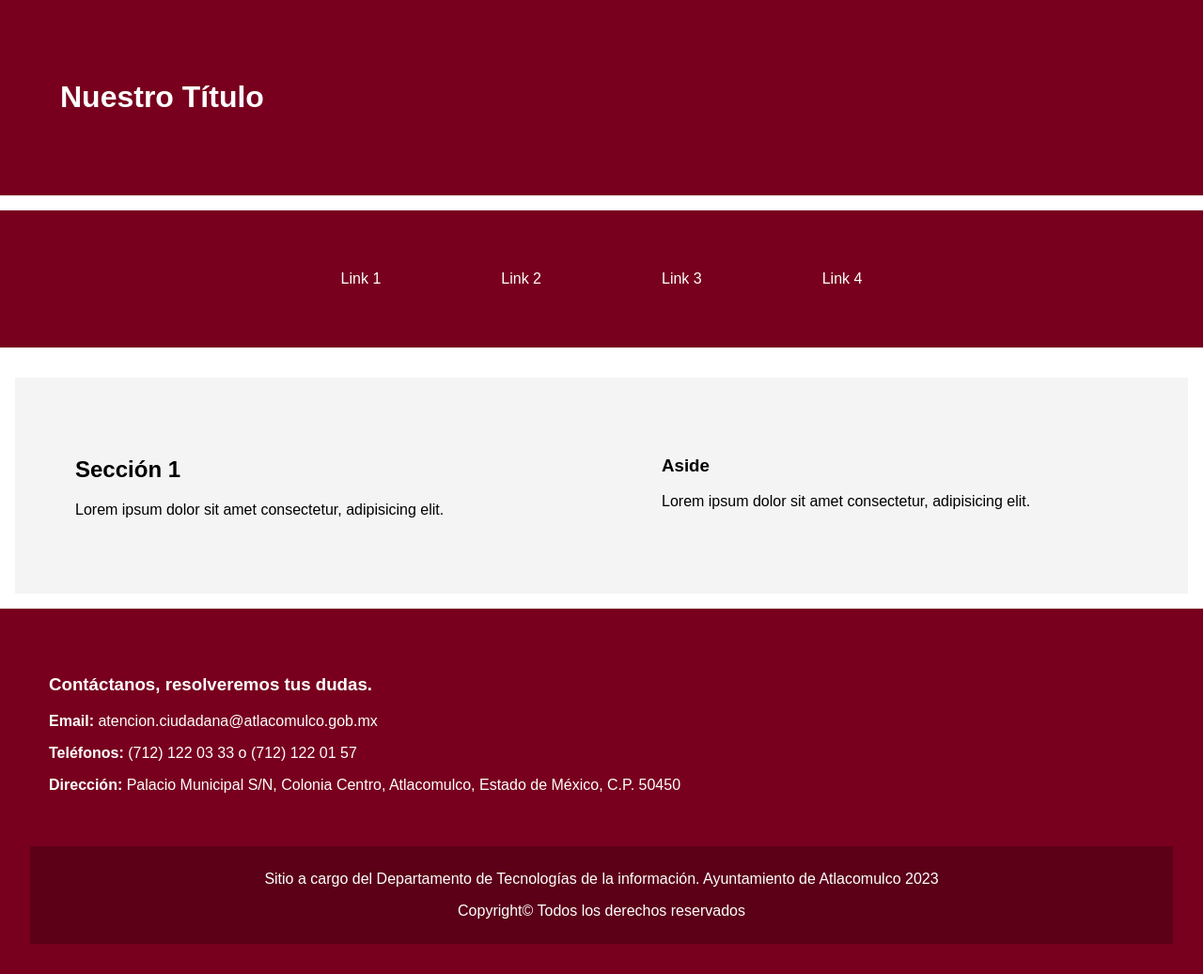
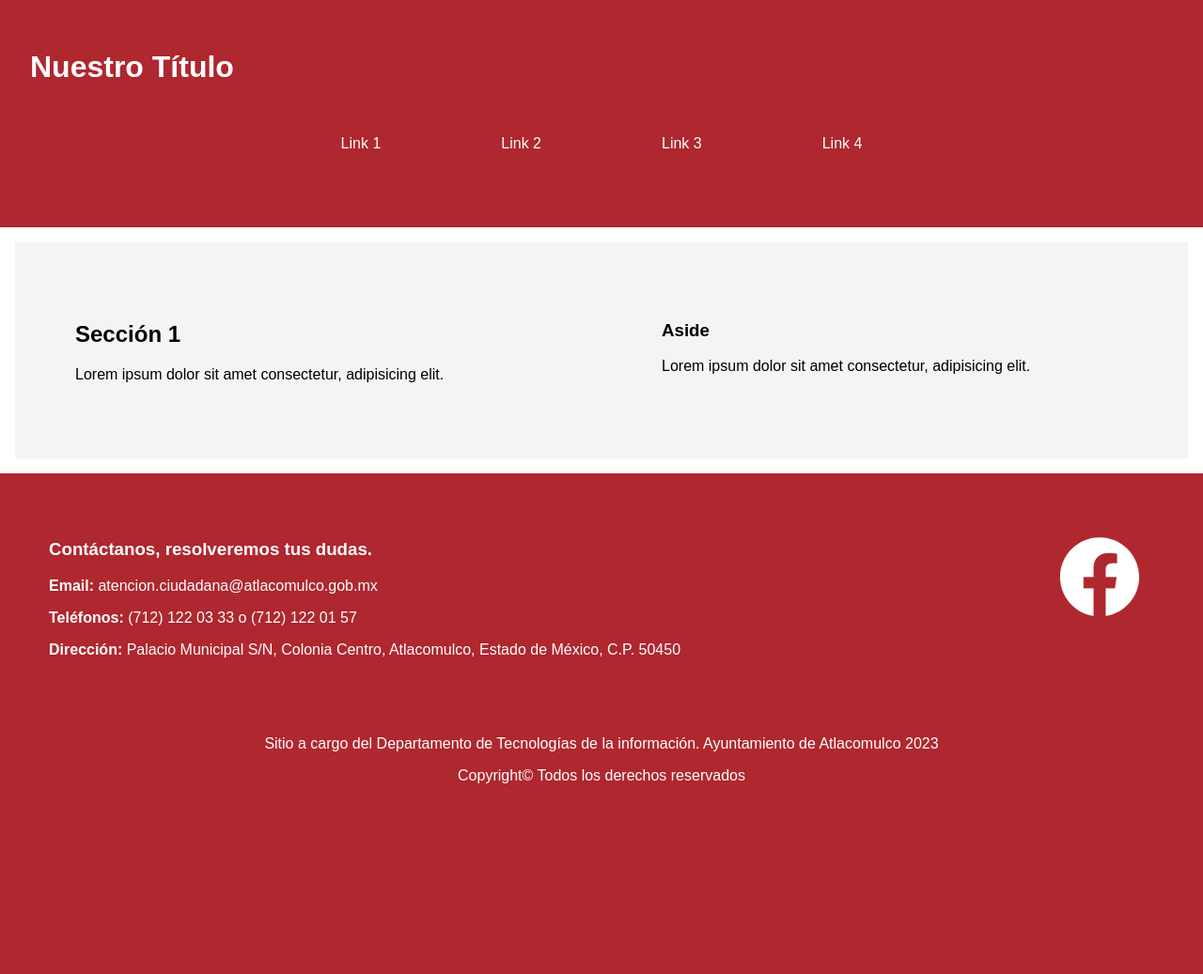
Before and after one commit to Azarel39/atlacomulco_pruebas, a PHP site: page / in a window 1280 px wide. Shown: the whole page at 94% size. After the commit the page ends 834 px from the top, so only its background shows below. Run offline with PHP 8.4, Linux system fonts and the light colour scheme.

Commit message:
actualizacion de footer

```diff
--- a/css/style.css
+++ b/css/style.css
@@ -1,6 +1,18 @@
+:root
+{
+    /*CUSTOMS PROPIETERIS*/
+    --blanco: #ffffff;
+    --obscuro: #212121;
+    --primario: #ffc107;
+    --secundario: #0097a7;
+    --gris: #757575;
+    --gobierno: #9D2449;
+    --mor:#AF272F;
+}
+
 @media screen and (max-width: 1024px) {
     body {
-        background-color: #f0f0f0;
+        background-color: var(--blanco);
     }
     .container {
         width: 90%;
@@ -10,7 +22,7 @@
 
 @media screen and (max-width: 767px) {
     body {
-        background-color: #e0e0e0;
+        background-color: var(--blanco);
     }
     .container {
         width: 95%;
@@ -22,10 +34,10 @@
 
 @media screen and (max-width: 480px) {
     body {
-        background-color: #d0d0d0;
+        background-color: var(--blanco);
     }
     .container {
-        width: 100%;
+        max-width: 100%;
         padding: 10px;
     }
     .menu {
@@ -42,16 +54,16 @@ body {
 }
 
 header {
-    background: rgb(120, 0, 30);
+    background: var(--mor);
     color: white;
-    padding: 4rem;
+    padding: 2rem;
 }
 
 nav ul {
     display: flex;
     justify-content: center;
-    background: rgb(120, 0, 30);
-    padding: 4rem;
+    background: var(--mor);
+    padding: 2rem;
     list-style: none;
 }
 
@@ -83,7 +95,8 @@ aside {
 }
 
 footer {
-    background: rgb(120, 0, 30);
+    position: relative;
+    background: var(--mor);
     color: white;
     text-align: center;
     padding: 2rem;
@@ -104,9 +117,53 @@ footer {
 
 .footer-bottom {
     flex: 1;
-    background-color: rgb(91, 0, 23);
+    background-color: var(--mor);
     padding: 10px;
     margin-top: 20px;
+}
+
+footer .icon-redes{
+    display: flex;
+    align-items: center;
+    justify-content: center;
+    margin: 10px 0;
+    text-align: center;
+    flex-wrap: wrap;
+}
+footer .icon-redes li {
+    list-style: none;
+}
+
+footer .icon-redes li a {
+    font-size: 6rem;
+    color: var(--blanco);
+    margin: 0 10px;
+    display: inline-block;
+    transition: 0.5s;
+}
+
+footer .icon-redes li a:hover{
+    transform: translateY(-10px);
+}
+
+.wave-container {
+    position: relative;
+    width: 100%;
+    overflow: hidden;
+    line-height: 0;
+}
+.wave {
+    position: absolute;
+    bottom: 100%;
+    left: 0;
+    width: 100%;
+    height: 100px;
+    animation: waveAnimation 6s infinite linear;
+}
+
+@keyframes waveAnimation {
+    0% { transform: translateX(0); }
+    100% { transform: translateX(-50%); }
 }
 
 @media screen and (max-width: 768px) {
--- a/index.html
+++ b/index.html
@@ -11,8 +11,6 @@
     <body>
         <header>
             <h1>Nuestro Título</h1>
-    </header>
-
             <nav>
                 <ul>
                     <li><a href="#">Link 1</a></li>
@@ -21,6 +19,7 @@
                     <li><a href="#">Link 4</a></li>
                 </ul>
             </nav>
+        </header>
 
         <div class="main-content">
             <section>
@@ -35,6 +34,11 @@
         </div>
 
         <footer>
+            <div class="wave-container">
+                <svg class="wave" viewBox="0 0 1200 100" preserveAspectRatio="none">
+                    <path d="M0,50 C300,150 900,-50 1200,50 L1200,100 L0,100 Z" fill="white"></path>
+                </svg>
+            </div>
             <div class="footer-container">
                 <div class="contacto-info">
                     <h3>Contáctanos, resolveremos tus dudas.</h3>
@@ -42,13 +46,18 @@
                     <p><strong>Teléfonos:</strong> (712) 122 03 33 o (712) 122 01 57</p>
                     <p><strong>Dirección:</strong> Palacio Municipal S/N, Colonia Centro, Atlacomulco, Estado de México, C.P. 50450</p>
                 </div>
-            <div class="redes-sociales"></div>
+                <ul class="icon-redes">
+                    <li><a href="https://www.facebook.com/AyuntamientoDeAtlacomulco"><ion-icon name="logo-facebook"></ion-icon></a></li>
+                </ul>
             </div>
             <div class="footer-bottom">
                 <p>Sitio a cargo del Departamento de Tecnologías de la información. Ayuntamiento de Atlacomulco 2023</p>
                 <p>Copyright© Todos los derechos reservados</p>
             </div>
         </footer>
+
+        <!--Scripts-->
+        <script type="module" src="https://unpkg.com/ionicons@7.1.0/dist/ionicons/ionicons.esm.js"></script>
+        <script nomodule src="https://unpkg.com/ionicons@7.1.0/dist/ionicons/ionicons.js"></script>
     </body>
-
     </html>
```
Also changed, not shown: img/472232449_122117274866679477_3466055741382382043_n-Photoroom.png (deleted), img/prueba.html (deleted), img/reilete-removebg-preview.png (deleted), img/toponimio-650x1024.png (deleted), img/wave.png (added). Lines whose indentation alone changed are shown as unchanged.
